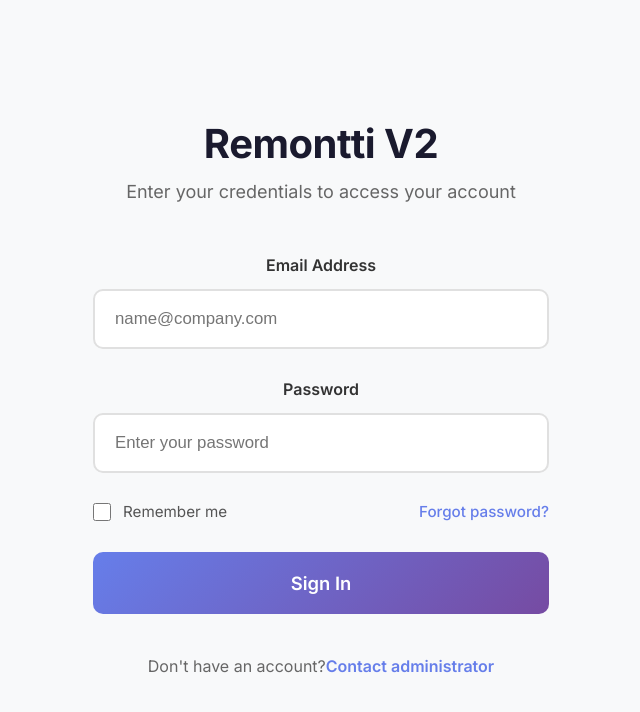
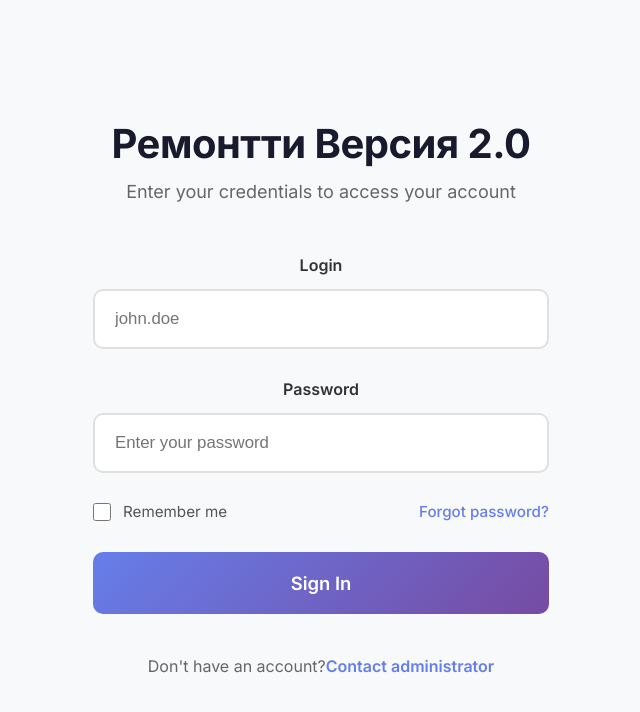
Before and after one commit to dmidokov/Remontti-V2-Front, a Vue app: page / in a window 1280 px wide. Shown: the top 712 px of the page, without its empty margins (319-959 px from the left). Built offline with nearby package versions, Linux system fonts and the light colour scheme.

Commit message:
Замена имейла на логин через точку

```diff
--- a/src/services/translationService.js
+++ b/src/services/translationService.js
@@ -1,10 +1,10 @@
 // Mock translations data (used as fallback)
 const mockTranslations = {
   login: {
-    'login.title': 'Remontti V2',
+    'login.title': 'Ремонтти Версия 2.0',
     'login.subtitle': 'Enter your credentials to access your account',
-    'login.email.label': 'Email Address',
-    'login.email.placeholder': 'name@company.com',
+    'login.login.label': 'Login',
+    'login.login.placeholder': 'john.doe',
     'login.password.label': 'Password',
     'login.password.placeholder': 'Enter your password',
     'login.remember_me': 'Remember me',
@@ -14,7 +14,7 @@ const mockTranslations = {
     'login.no_account': "Don't have an account?",
     'login.contact_admin': 'Contact administrator',
     'login.error.required': 'Please fill in all fields',
-    'login.error.invalid_email': 'Please enter a valid email',
+    'login.error.invalid_format': 'Please enter a valid login (format: string.string)',
   },
   dashboard: {
     // Dashboard translations will be added later
--- a/src/views/LoginView.vue
+++ b/src/views/LoginView.vue
@@ -21,8 +21,9 @@ const handleSubmit = async () => {
     return
   }
 
-  if (!email.value.includes('@')) {
-    error.value = t('login.error.invalid_email', 'Please enter a valid email')
+  const loginFormatRegex = /^[a-zA-Z0-9]+\.[a-zA-Z0-9]+$/
+  if (!loginFormatRegex.test(email.value)) {
+    error.value = t('login.error.invalid_format', 'Please enter a valid login (format: string.string)')
     return
   }
 
@@ -49,12 +50,12 @@ const handleSubmit = async () => {
 
       <form @submit.prevent="handleSubmit" class="login-form">
         <div class="form-group">
-          <label for="email"><T k="login.email.label" /></label>
+          <label for="email"><T k="login.login.label" /></label>
           <input
             id="email"
             v-model="email"
-            type="email"
-            :placeholder="t('login.email.placeholder', 'name@company.com')"
+            type="text"
+            :placeholder="t('login.login.placeholder', 'john.doe')"
             :disabled="isSubmitting"
           />
         </div>
@@ -175,7 +176,8 @@ const handleSubmit = async () => {
 }
 
 .form-group input[type="email"],
-.form-group input[type="password"] {
+.form-group input[type="password"],
+.form-group input[type="text"] {
   padding: 1.125rem 1.25rem;
   border: 2px solid #e0e0e0;
   border-radius: 10px;
```
